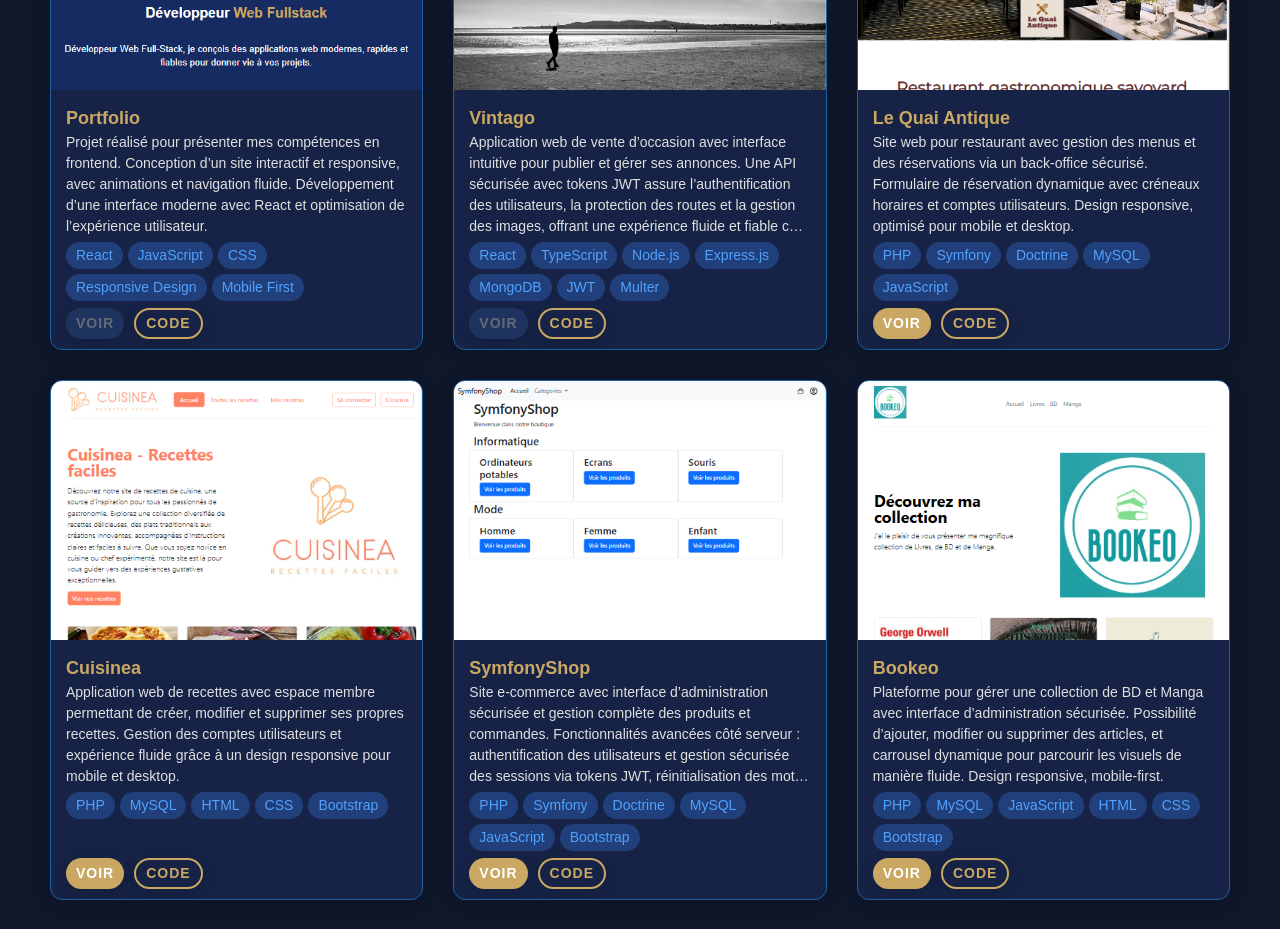
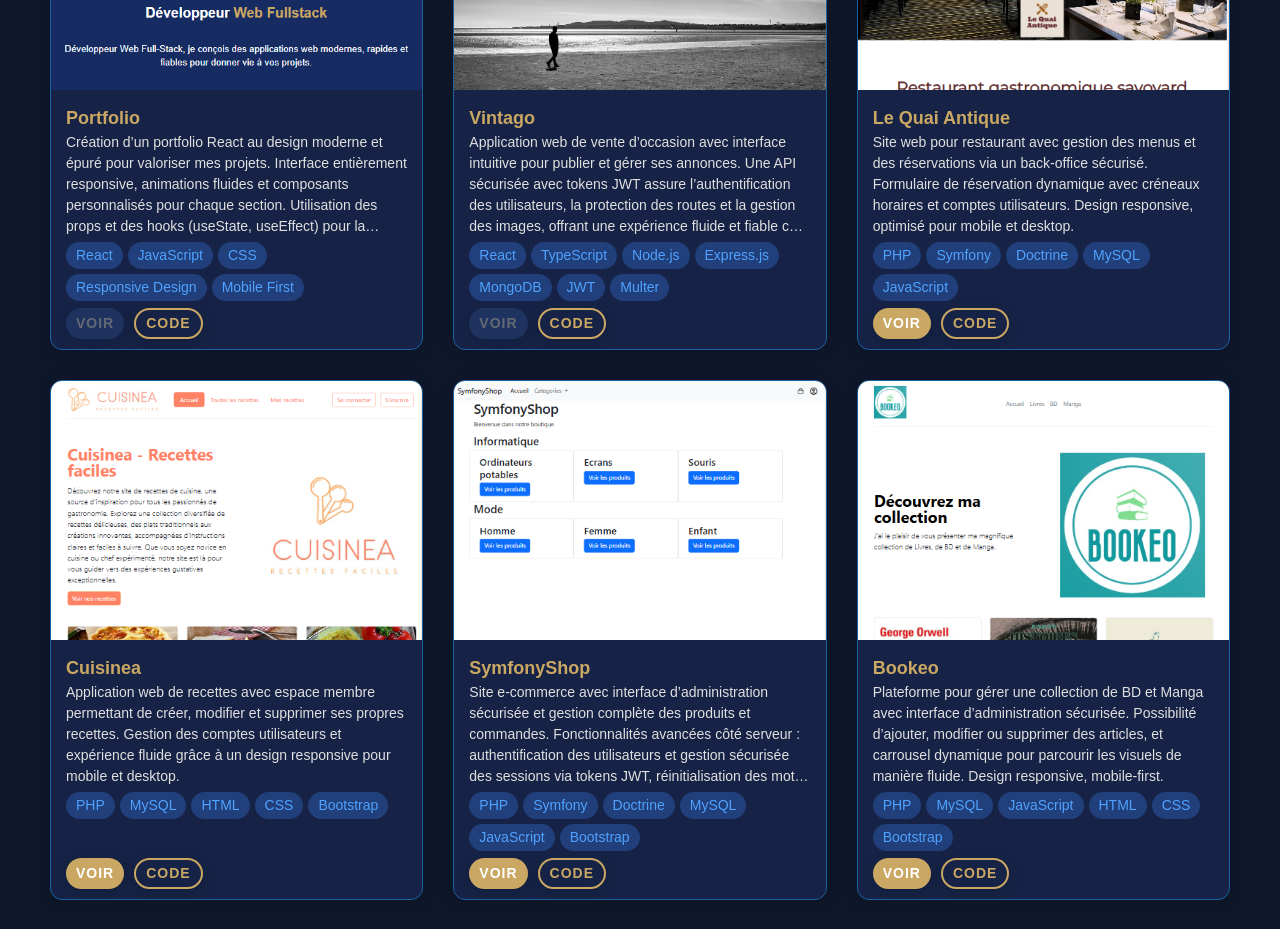
Before and after one commit to AlexDelapierre/Portfolio-React, a React (Create React App) app: page / in a window 1280 px wide. Shown: the part 2720-3649 px from the top of the page. Built offline with nearby package versions, Linux system fonts and the light colour scheme.

Commit message:
core: modify Portfolio description

```diff
--- a/src/data/projectsData.js
+++ b/src/data/projectsData.js
@@ -17,7 +17,7 @@ const projectsData = [
       imageDesktop: PortfolioDesktop,
       title: "Portfolio",
       tags: ["React","JavaScript","CSS","Responsive Design","Mobile First"],
-      description: "Projet réalisé pour présenter mes compétences en frontend. Conception d’un site interactif et responsive, avec animations et navigation fluide. Développement d’une interface moderne avec React et optimisation de l’expérience utilisateur.",
+      description: "Création d’un portfolio React au design moderne et épuré pour valoriser mes projets. Interface entièrement responsive, animations fluides et composants personnalisés pour chaque section. Utilisation des props et des hooks (useState, useEffect) pour la gestion dynamique du contenu.",
       liveLink: "#",
       codeLink: "https://github.com/AlexDelapierre/Portfolio-React"
     },
```
